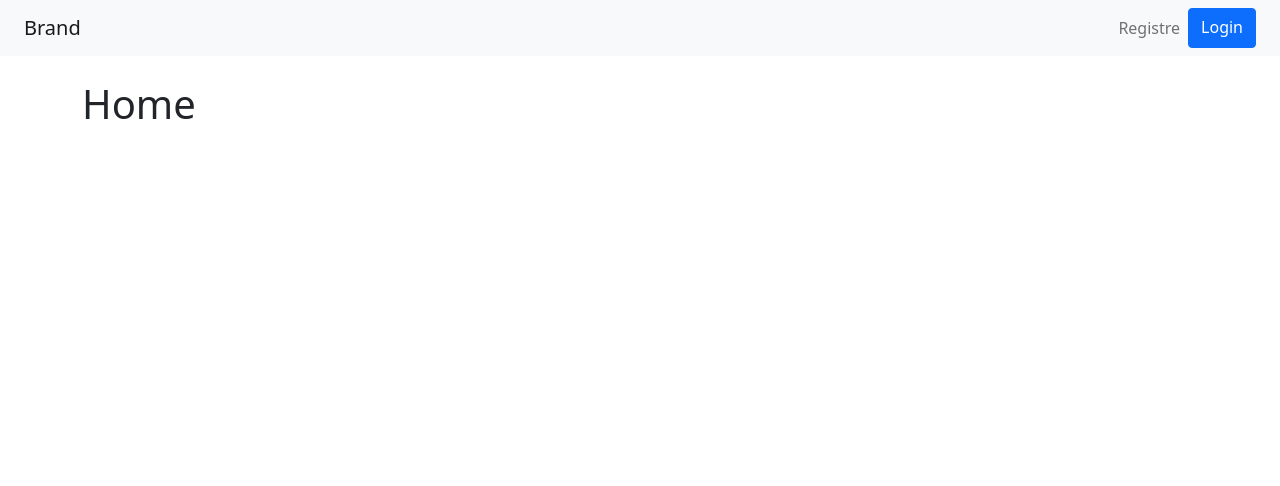
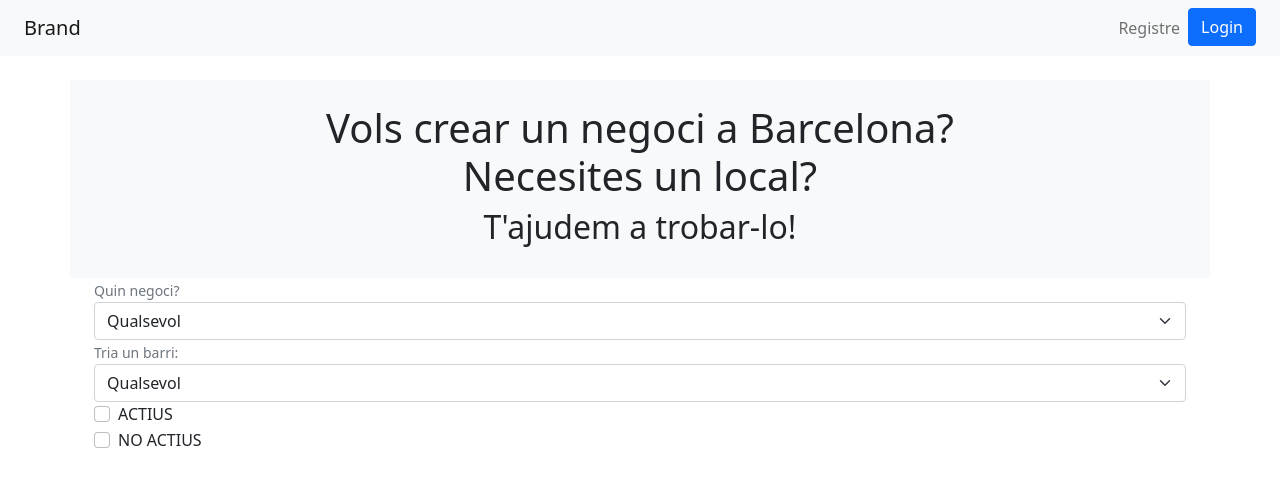
Before and after one commit to rubennp/hackaton-training-frontend, a React (Create React App) app: page / in a window 1280 px wide. Shown: the top 486 px of the page. Built offline with nearby package versions, Linux system fonts and the light colour scheme.

Commit message:
Init Home's form

```diff
--- /dev/null
+++ b/src/GlobalStyles.js
@@ -0,0 +1,9 @@
+import { createGlobalStyle } from 'styled-components';
+
+export const GlobalStyle = createGlobalStyle`
+    html, body, div#root {
+        height: 100%;
+        width: 100%;
+        margin: 0;
+    }
+`
--- a/src/Layout.js
+++ b/src/Layout.js
@@ -1,24 +1,26 @@
-import { Container, Nav, Navbar, Button, Row } from 'react-bootstrap';
+import { Nav, Navbar, Button, Row } from 'react-bootstrap';
 import { Outlet } from 'react-router-dom';
+
+import Content from './components/Content';
 
 const Layout = () => {
     return (
       <>
-        <Navbar bg="light" styicky="top" expand="lg" className="px-4">
+        <Navbar bg="light" sticky="top" expand="lg" className="px-4">
           <Navbar.Brand href="/">Brand</Navbar.Brand>
           <Navbar.Toggle />
           <Navbar.Collapse className="justify-content-end">
             <Nav>
               <Nav.Item><Nav.Link href="registre">Registre</Nav.Link></Nav.Item>
-              <Button href="login" variant="primary">Login</Button>
+              <Nav.Item><Button href="login" variant="primary">Login</Button></Nav.Item>
             </Nav>
           </Navbar.Collapse>
         </Navbar>
-        <Container className="my-4">
+        <Content className="my-4">
           <Row className="justify-content-center">
             <Outlet />
           </Row>
-        </Container>
+        </Content>
       </>
     );
 };
--- /dev/null
+++ b/src/components/Content.js
@@ -0,0 +1,8 @@
+import styled from 'styled-components';
+import { Container } from 'react-bootstrap';
+
+const Content = styled(Container)`
+    display: grid;
+`;
+
+export default Content;
--- /dev/null
+++ b/src/components/RowStyled.js
@@ -0,0 +1,7 @@
+import styled from 'styled-components';
+import { Row } from 'react-bootstrap';
+
+const RowStyled = styled(Row)`
+`;
+
+export default RowStyled;
--- a/src/index.js
+++ b/src/index.js
@@ -3,13 +3,17 @@ import ReactDOM from 'react-dom/client';
 import { BrowserRouter as Router } from 'react-router-dom';
 
 import 'bootstrap/dist/css/bootstrap.min.css';
+import { GlobalStyle } from './GlobalStyles';
 
 import App from './App';
+
+
 // import reportWebVitals from './__reports__/reportWebVitals';
 
 const root = ReactDOM.createRoot(document.getElementById('root'));
 root.render(
   <React.StrictMode>
+    <GlobalStyle />
     <Router>
       <App />
     </Router>
--- a/src/pages/Home.js
+++ b/src/pages/Home.js
@@ -1,6 +1,42 @@
+import { Row, Form} from 'react-bootstrap';
+// import RowStyled from "../components/RowStyled";
+
 const Home = () => {
     return (
-        <h1>Home</h1>
+        <>
+            <Row className="p-4 bg-light">
+                <h1 className="text-center">Vols crear un negoci a Barcelona?<br/>Necesites un local?</h1>
+                <h2 className="text-center">T'ajudem a trobar-lo!</h2>
+            </Row>
+            <Row>
+                <Form>
+                    <Form.Group>
+                        <Form.Text>Quin negoci?</Form.Text>
+                        <Form.Select>
+                            <option>Qualsevol</option>
+                            <option>2</option>
+                            <option>3</option>
+                            <option>4</option>
+                        </Form.Select>
+                    </Form.Group>
+                    <Form.Group>
+                        <Form.Text>Tria un barri:</Form.Text>
+                        <Form.Select>
+                            <option>Qualsevol</option>
+                            <option>2</option>
+                            <option>3</option>
+                            <option>4</option>
+                        </Form.Select>
+                    </Form.Group>
+                    <Form.Group>
+                        <Form.Check type="checkbox" id="checkbox-actiu" label="ACTIUS" />
+                    </Form.Group>
+                    <Form.Group>
+                        <Form.Check type="checkbox" id="checkbox-actiu" label="NO ACTIUS"/>
+                    </Form.Group>
+                </Form>
+            </Row>
+        </>
     );
 };
 
```
